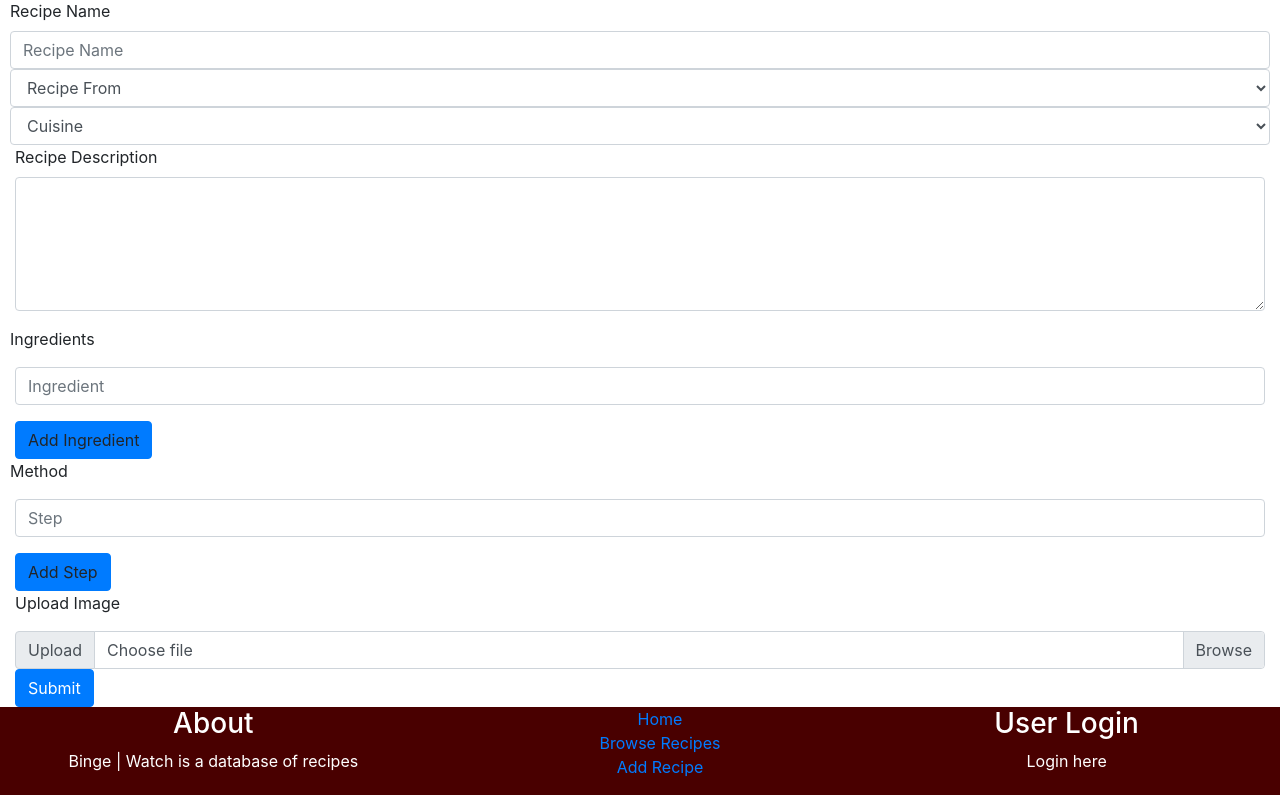
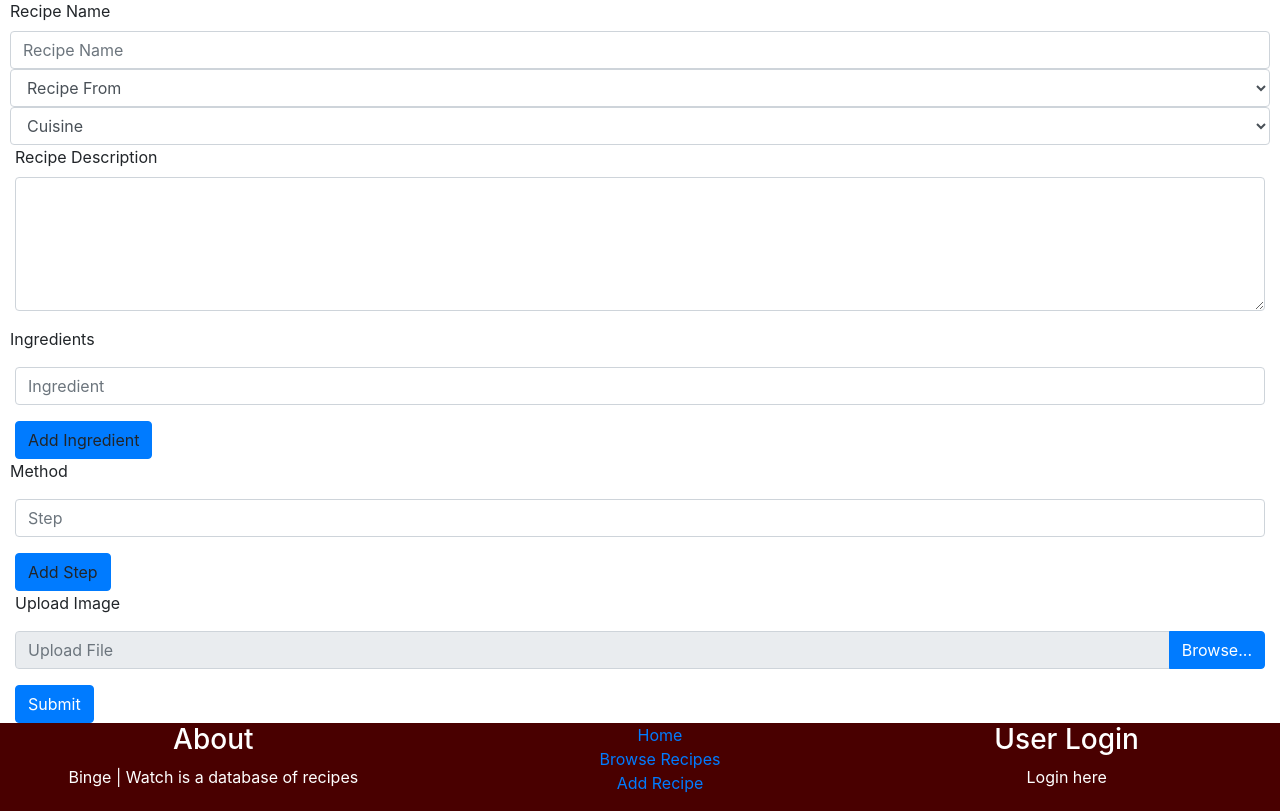
Before and after one commit to TwelvePercentHero/bingewatch, a Flask app: page /add_recipe in a window 1280 px wide. Shown: the part 113-924 px from the top of the page. Run offline with Flask 2, Linux system fonts and the light colour scheme; the visitor is signed in with stand-in values (Sample User, id 1); data that the repository does not hold is empty; some libraries are stand-ins or nearby versions.

Commit message:
Added basic pagination to recipe results

```diff
--- a/app.py
+++ b/app.py
@@ -1,4 +1,4 @@
-import os, datafunctions
+import os, datafunctions, math
 from flask import Flask, render_template, url_for, request, session, redirect, flash
 from flask_pymongo import PyMongo, pymongo
 from bson.objectid import ObjectId
@@ -122,19 +122,35 @@ def profile(user):
 """ Recipe Queries """
 
 # Get all recipes
-@app.route('/get_recipes', methods=['GET', 'POST'])
-def get_recipes():
+@app.route('/get_recipes/<page_no>', methods=['GET', 'POST'])
+def get_recipes(page_no):
+    recipes = mongo.db.recipes
+    page_skip = (int(page_no) - 1) * 9
     if request.method == 'POST':
         # Create dict from form fields to filter results
         form = request.form.to_dict()
         query = datafunctions.filter_recipes(form)
-        recipe_results = mongo.db.recipes.find(query).sort('recipe_name', 1)
+        filtered_results = recipes.find(query).sort('recipe_name', 1)
+        total_recipes = filtered_results.count()
+        if total_recipes > 9:
+            results_pages = recipes.find(query).sort('recipe_name', 1).skip(page_skip).limit(9)
+        else:
+            results_pages = filtered_results
     else:
-        recipe_results = mongo.db.recipes.find().sort('recipe_name', 1)
-    total_recipes = recipe_results.count()
+        all_results = recipes.find().sort('recipe_name', 1)
+        total_recipes = all_results.count()
+        if total_recipes > 9:
+            results_pages = recipes.find().sort('recipe_name', 1).skip(page_skip).limit(9)
+        else:
+            results_pages = all_results
+    total_pages = int(math.ceil(total_recipes/9.0))
+    if total_recipes == 0:
+        page_no = 0
     return render_template('recipe-results.html',
+                            page_no = page_no,
                             total_results = total_recipes,
-                            recipes = recipe_results,
+                            total_pages = total_pages,
+                            recipes = results_pages,
                             recipe_types = mongo.db.recipe_types.find(),
                             genres = mongo.db.genres.find(),
                             origin = mongo.db.origin.find(),
--- a/datafunctions.py
+++ b/datafunctions.py
@@ -8,6 +8,8 @@ app = Flask(__name__)
 app.config['MONGO_DBNAME'] = 'binge_watch'
 app.config['MONGO_URI'] = os.environ.get('MONGO_URI')
 mongo = PyMongo(app)
+
+
 
 """ Filters """
 
--- a/static/css/style.css
+++ b/static/css/style.css
@@ -15,3 +15,8 @@ footer ul {
     margin-bottom: 10px;
     display: inline-block;
 }
+
+.file {
+    visibility: hidden;
+    position: absolute;
+  }
--- a/static/js/main.js
+++ b/static/js/main.js
@@ -8,7 +8,18 @@ function flashed_messages() {
 			$("#alerts").slideUp(1500);
 		}, 7000);
 	}
-}
+};
+
+$(document).on("click", ".browse", function() {
+    var file = $(this).parents().find(".file");
+    file.trigger("click");
+});
+$('input[type="file"]').change(function(e) {
+    var fileName = e.target.files[0].name;
+    $("#file").val(fileName);
+    // read the image file as a data URL.
+    reader.readAsDataURL(this.files[0]);
+});
 
 $('#add-ingredient').click(function() {
     var newIngredient = $(`<div class='form-group' id='ingredients-div'>
@@ -58,11 +69,4 @@ $(document).on('click', '#remove-creator', function() {
     $(this).parent().remove();
 });
 
-$('input[type="file"]').change(function(e) {
-    var fileName = e.target.files[0].name;
-    $("#file").val(fileName);
-    // read the image file as a data URL.
-    reader.readAsDataURL(this.files[0]);
 });
-
-});
--- a/templates/add-recipe.html
+++ b/templates/add-recipe.html
@@ -70,13 +70,14 @@
 
     <p>Upload Image</p>
 
-    <div class="input-group">
-        <div class="input-group-prepend">
-            <span class="input-group-text" id="inputGroupFileAddon01">Upload</span>
+    <div class="form-group">
+        <div id="msg"></div>
+        <input type="file" name="image" class="file" accept="image/*">
+        <div class="input-group my-3">
+        <input type="text" class="form-control" disabled placeholder="Upload File" id="file" required>
+        <div class="input-group-append">
+            <button type="button" class="browse btn btn-primary">Browse...</button>
         </div>
-        <div class="custom-file">
-            <input type="file" class="custom-file-input" id="image" name="image" aria-describedby="inputGroupFileAddon01">
-            <label class="custom-file-label" for="image">Choose file</label>
         </div>
     </div>
 
--- a/templates/base.html
+++ b/templates/base.html
@@ -23,7 +23,7 @@
                     <a class="nav-link" href="{{ url_for('home_page') }}">Home</a>
                 </li>
                 <li class="nav-item">
-                    <a class="nav-link" href="{{ url_for('get_recipes') }}">Browse Recipes</a>
+                    <a class="nav-link" href="{{ url_for('get_recipes', page_no = 1) }}">Browse Recipes</a>
                 </li>
                 <li class="nav-item">
                     <a class="nav-link" href="{{ url_for('get_media') }}">Browse Media</a>
@@ -79,7 +79,7 @@
             <div class="col-xs-12 col-md-4">
                 <ul>
                     <li><a href="{{ url_for('home_page') }}">Home</a></li>
-                    <li><a href="{{ url_for('get_recipes') }}">Browse Recipes</a></li>
+                    <li><a href="{{ url_for('get_recipes', page_no = 1) }}">Browse Recipes</a></li>
                     <li><a href="#">Add Recipe</a></li>
                 </ul>
             </div>
```
Also changed, not shown: templates/edit-recipe.html (+2 -8 lines), templates/recipe-results.html (+8 -2 lines), static/images/uploads/black-garlic-burger_1.jpg (added), static/images/uploads/wheatcakes_1.jpg (added).
